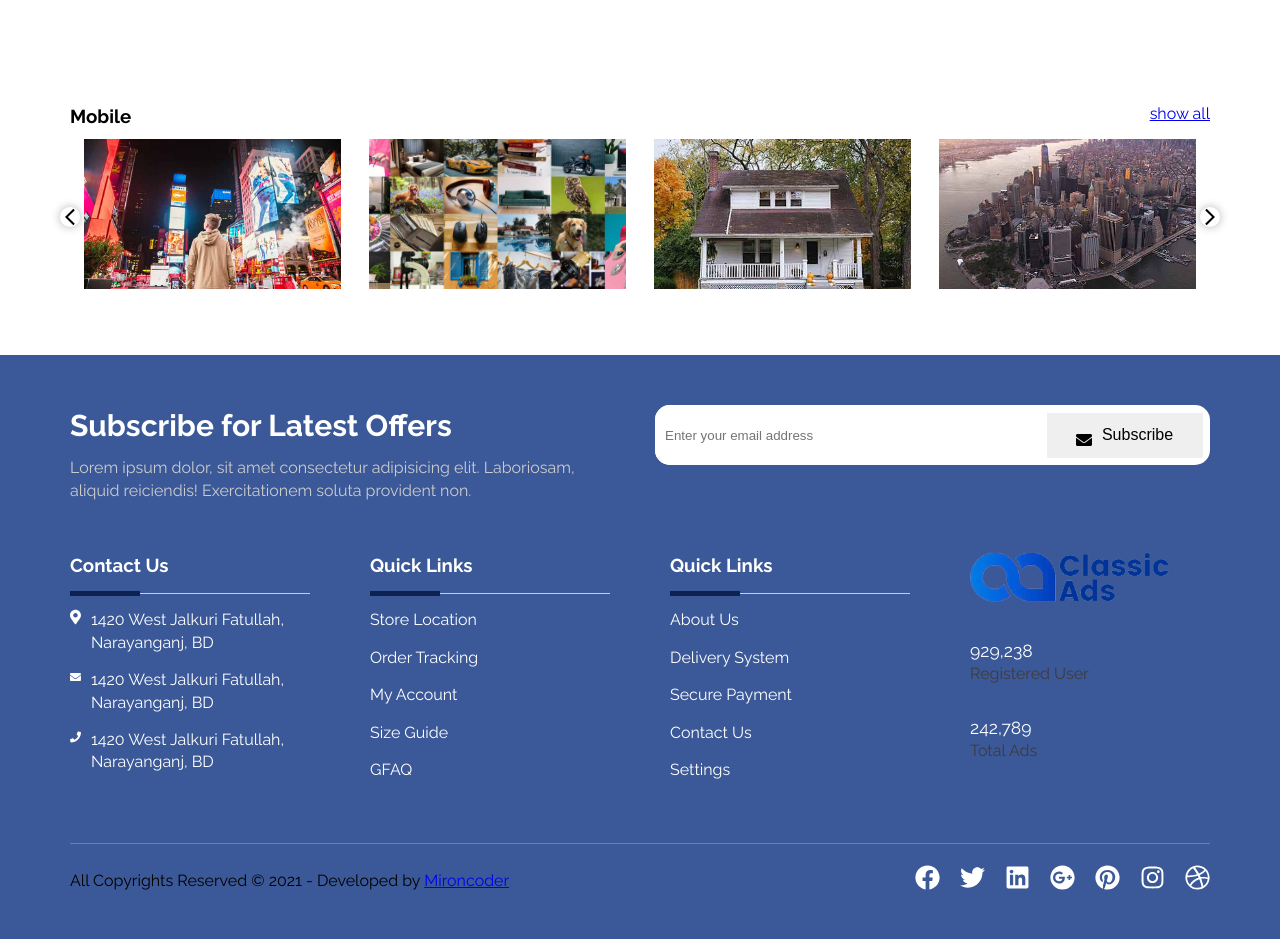
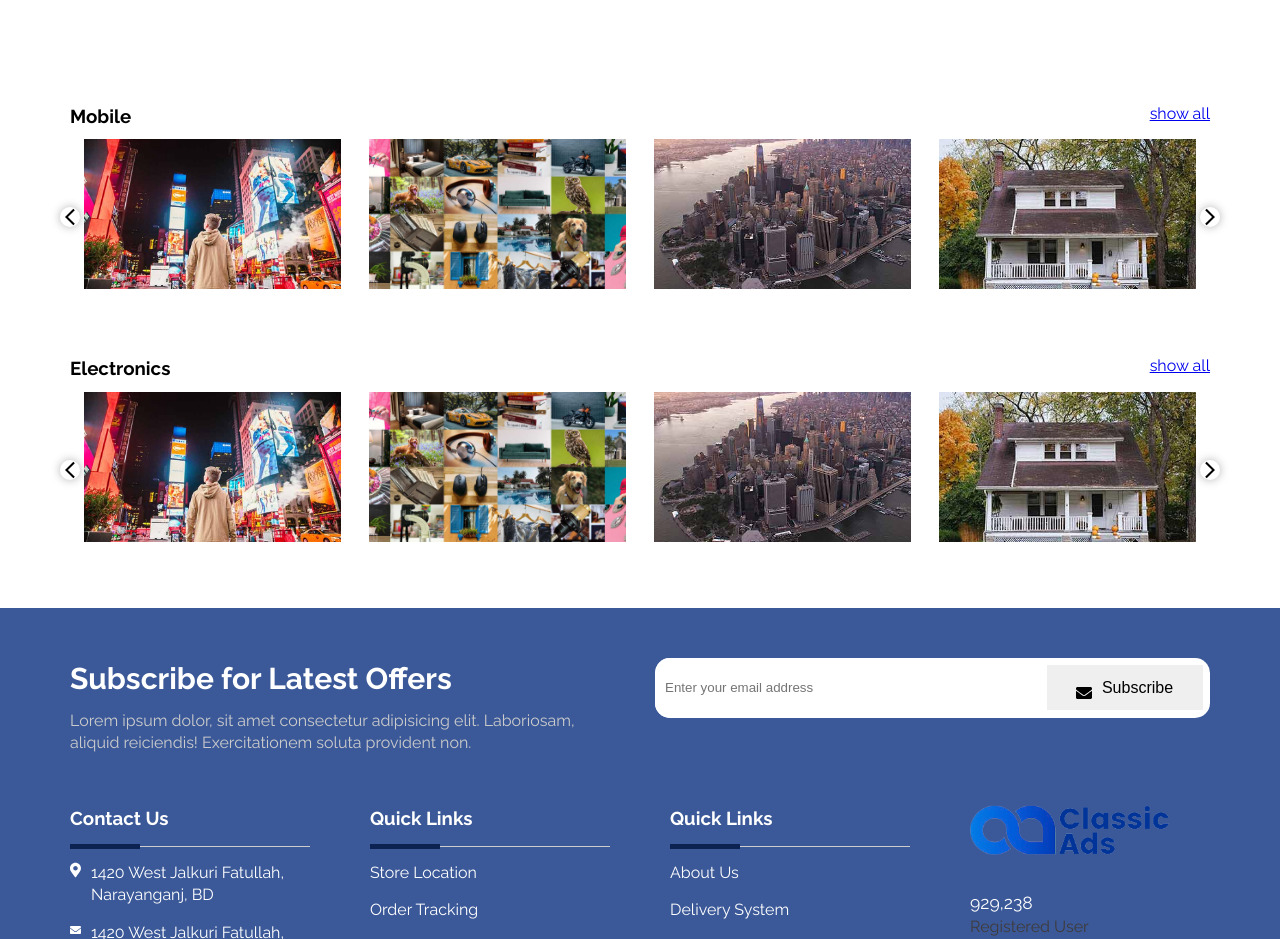
Before and after one commit to rafiurrafi/ad-listing, a React (Create React App) app: page / in a window 1280 px wide. Shown: the part 860-1799 px from the top of the page. Built offline with nearby package versions, Linux system fonts and the light colour scheme.

Commit message:
refactor carousel to be reusable

```diff
--- a/src/app.jsx
+++ b/src/app.jsx
@@ -17,6 +17,7 @@ import food from "./assets/food.png";
 import furniture from "./assets/furniture.png";
 import Carousel from "./components/carousel/carousel";
 import Footer from "./components/footer/footer";
+import mobileItems from "./pictures/mobileItems";
 
 const App = () => {
   const [openSidebar, setOpenSidebar] = useState("none");
@@ -53,7 +54,8 @@ const App = () => {
           </CategoryContent>
         </Container>
       </Category>
-      <Carousel />
+      <Carousel title="Mobile" items={mobileItems} />
+      <Carousel title="Electronics" items={mobileItems} />
       <Footer />
       <Sidebar isOpen={openSidebar === "left"} onClose={setOpenSidebar} />
     </div>
--- a/src/components/carousel/carousel.jsx
+++ b/src/components/carousel/carousel.jsx
@@ -3,13 +3,10 @@ import "./carousel.scss";
 import Container from "../container/container";
 import Slider from "react-slick";
 import "slick-carousel/slick/slick.css";
-import img1 from "../../assets/1.jpg";
-import img2 from "../../assets/2.jpg";
-import img3 from "../../assets/3.jpg";
-import img4 from "../../assets/4.jpg";
+
 import * as md from "react-icons/md";
 
-const Carousel = () => {
+const Carousel = ({ title, items }) => {
   var settings = {
     dots: false,
     infinite: true,
@@ -53,34 +50,15 @@ const Carousel = () => {
       <Container>
         <div>
           <div className="carousel__title">
-            <h3>Mobile</h3>
-            <a href="#">show all</a>
+            <h3>{title}</h3>
+            <a href="/path">show all</a>
           </div>
           <Slider {...settings}>
-            <div>
-              <img src={img1} alt="" />
-            </div>
-            <div>
-              <img src={img2} alt="" />
-            </div>
-            <div>
-              <img src={img3} alt="" />
-            </div>
-            <div>
-              <img src={img4} alt="" />
-            </div>
-            <div>
-              <img src={img1} alt="" />
-            </div>
-            <div>
-              <img src={img2} alt="" />
-            </div>
-            <div>
-              <img src={img3} alt="" />
-            </div>
-            <div>
-              <img src={img4} alt="" />
-            </div>
+            {items.map((item) => (
+              <div>
+                <img src={item.img} alt="" />
+              </div>
+            ))}
           </Slider>
         </div>
       </Container>
--- /dev/null
+++ b/src/pictures/mobileItems.jsx
@@ -0,0 +1,40 @@
+import img1 from "../assets/1.jpg";
+import img2 from "../assets/2.jpg";
+import img3 from "../assets/3.jpg";
+import img4 from "../assets/4.jpg";
+
+const mobileItems = [
+  {
+    _id: 1,
+    img: img1,
+  },
+  {
+    _id: 2,
+    img: img2,
+  },
+  {
+    _id: 3,
+    img: img3,
+  },
+  {
+    _id: 4,
+    img: img4,
+  },
+  {
+    _id: 10,
+    img: img1,
+  },
+  {
+    _id: 5,
+    img: img3,
+  },
+  {
+    _id: 6,
+    img: img2,
+  },
+  {
+    _id: 7,
+    img: img4,
+  },
+];
+export default mobileItems;
```
